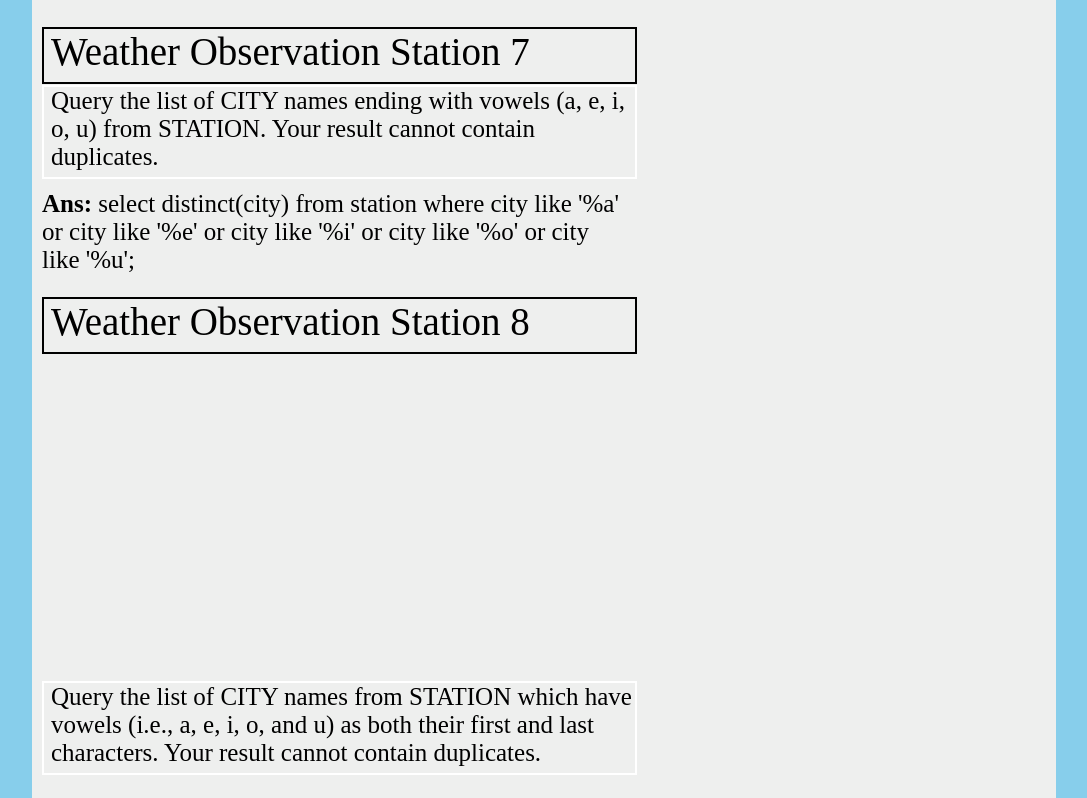
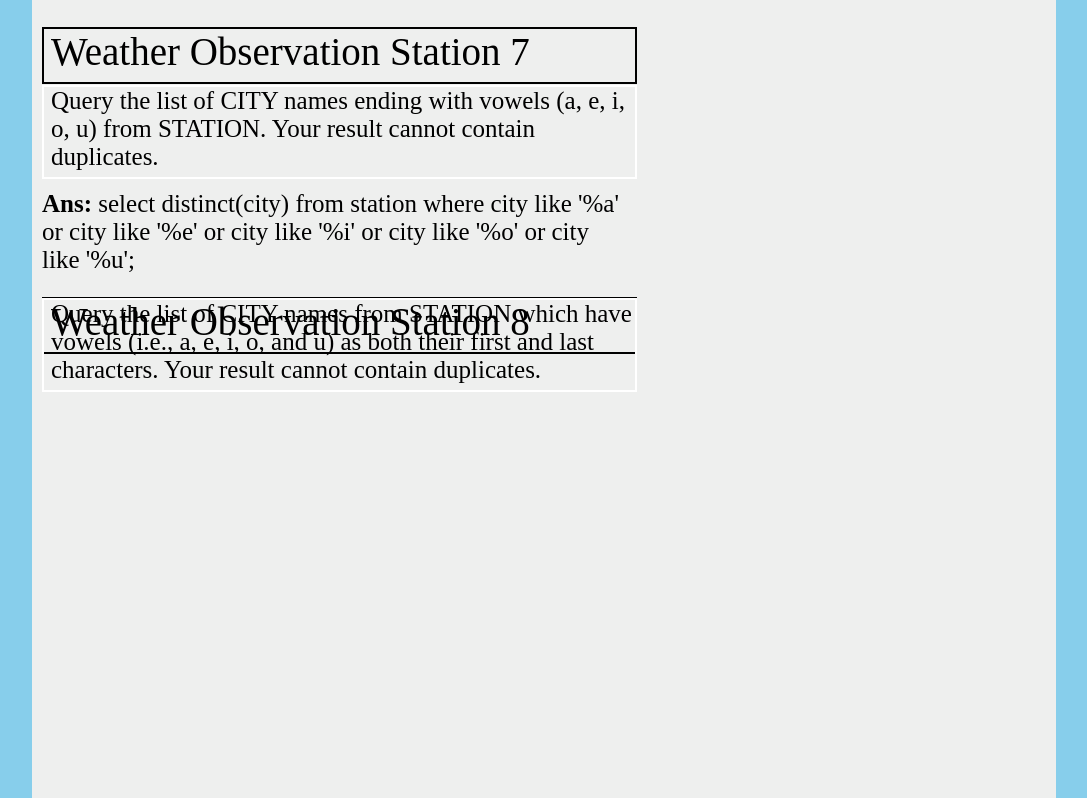
Before and after one commit to SipraGhosh/-Weather-Observation-Station-Hakerrank, a plain HTML site: page index.html in a window 1280 px wide. Shown: the part 1943-2741 px from the top of the page, without its empty margins (96-1183 px from the left). Drawn offline with Linux system fonts and the light colour scheme.

Commit message:
Update index.html

```diff
--- a/index.html
+++ b/index.html
@@ -339,7 +339,7 @@
             z-index: 1;
             height:90px;
             font-size: 25;
-            top:41%;
+            top:2241px;
             padding-left:7px;
             left:10px;
             position: absolute;
```
